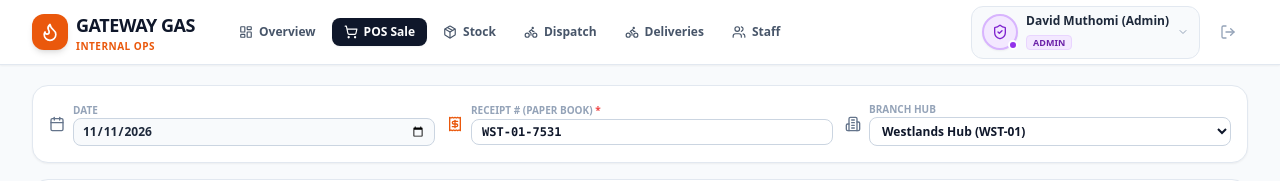
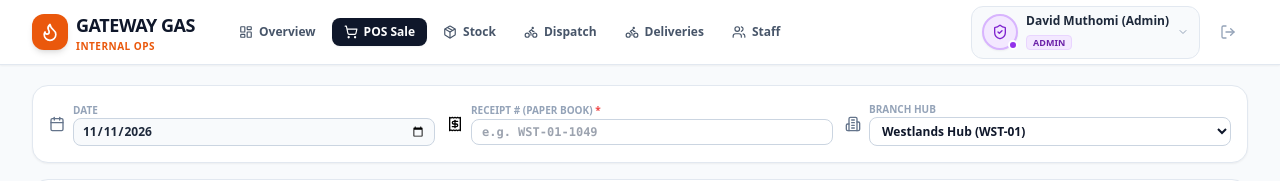
Before and after one commit to Jack-Murimi/gateway-gas, a Next.js app: page /sales in a window 1280 px wide. Shown: the top 181 px of the page. Built offline with nearby package versions, Linux system fonts and the light colour scheme.

Commit message:
fix: make receipt number blank and solid black by default

```diff
--- a/src/app/sales/page.tsx
+++ b/src/app/sales/page.tsx
@@ -30,17 +30,9 @@ export default function SalesPage() {
   const [selectedBranchId, setSelectedBranchId] = useState(branches[0]?.id || '');
   const activeBranch = branches.find((b) => b.id === selectedBranchId) || branches[0];
 
-  // Header: Date & Physical Receipt Book #
+  // Header: Date & Physical Receipt Book # (Blank by default for manual paper book entry)
   const [saleDate, setSaleDate] = useState(() => new Date().toISOString().split('T')[0]);
   const [receiptNumber, setReceiptNumber] = useState('');
-
-  // Auto-suggest receipt number with branch code prefix
-  useEffect(() => {
-    if (activeBranch) {
-      const randomSuffix = Math.floor(1000 + Math.random() * 9000);
-      setReceiptNumber(`${activeBranch.code}-${randomSuffix}`);
-    }
-  }, [activeBranch]);
 
   // Customer state: default to null (anonymous Walk-in)
   const [selectedCustomer, setSelectedCustomer] = useState<Customer | null>(null);
@@ -263,9 +255,7 @@ export default function SalesPage() {
       setCart([]);
       handleClearCustomerToWalkin();
       setPaymentReference('');
-      // regenerate next receipt number
-      const randomSuffix = Math.floor(1000 + Math.random() * 9000);
-      setReceiptNumber(`${activeBranch.code}-${randomSuffix}`);
+      setReceiptNumber(''); // Blank by default for next paper receipt entry
     } finally {
       setIsSubmitting(false);
     }
@@ -303,9 +293,9 @@ export default function SalesPage() {
             </div>
           </div>
 
-          {/* Physical Receipt # */}
+          {/* Physical Receipt # (Blank by default, solid black text) */}
           <div className="flex items-center gap-2">
-            <Receipt className="w-4 h-4 text-orange-600 shrink-0" />
+            <Receipt className="w-4 h-4 text-black shrink-0" />
             <div className="flex-1">
               <label className="block text-[10px] uppercase font-bold text-slate-400">
                 Receipt # (Paper Book) <span className="text-red-500">*</span>
@@ -315,8 +305,8 @@ export default function SalesPage() {
                 required
                 value={receiptNumber}
                 onChange={(e) => setReceiptNumber(e.target.value)}
-                placeholder="e.g. WST-1049"
-                className="w-full text-xs font-mono font-bold text-slate-900 border border-slate-300 rounded-lg px-2.5 py-1 bg-white focus:outline-none focus:ring-1 focus:ring-orange-500"
+                placeholder={`e.g. ${activeBranch?.code || 'WST'}-1049`}
+                className="w-full text-xs font-mono font-bold text-black border border-slate-300 rounded-lg px-2.5 py-1 bg-white focus:outline-none focus:ring-1 focus:ring-slate-900"
               />
             </div>
           </div>
```
